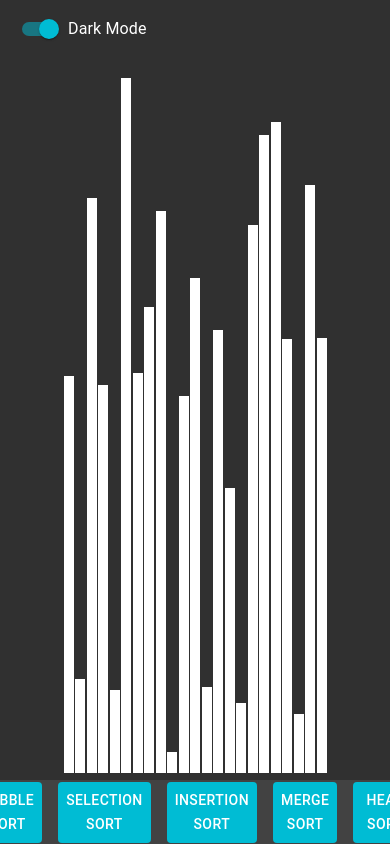
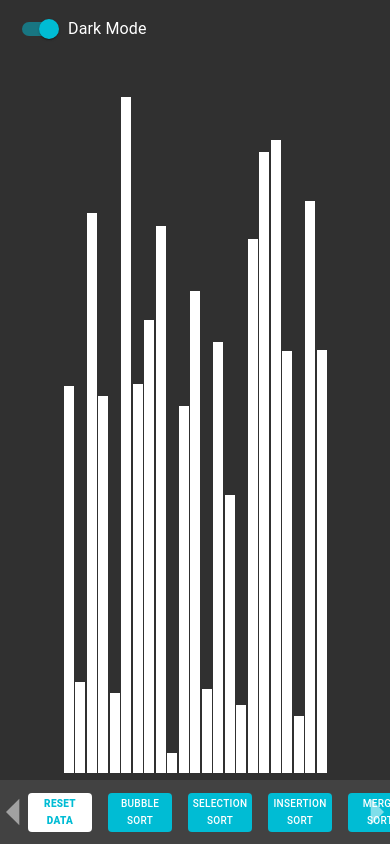
Before and after one commit to shanesaravia/sorting-visualizer, a React (Create React App) app: page / in a window 390 px wide. Built offline with nearby package versions, Linux system fonts and the light colour scheme.

Commit message:
reset button redesigned

```diff
--- a/src/App.js
+++ b/src/App.js
@@ -3,7 +3,7 @@ import './App.css';
 import Sorter from './components/Sorter';
 import CompleteMessage from './components/CompleteMessage';
 import { CssBaseline, Switch, Typography } from '@material-ui/core';
-import { ThemeProvider, makeStyles, useTheme } from '@material-ui/core/styles';
+import { ThemeProvider, makeStyles } from '@material-ui/core/styles';
 import { lightTheme, darkTheme } from './themes';
 
 const useStyles = makeStyles(theme => ({
@@ -23,7 +23,6 @@ function App() {
   const [checked, setChecked] = useState(false);
   const [disabled, setDisabled] = useState(false);
   const classes = useStyles();
-  const theme = useTheme();
 
   useEffect(() => {
     const userTheme = localStorage.getItem('theme') || 'dark';
@@ -39,7 +38,7 @@ function App() {
     // Set bars to correct color
     const arrayBars = document.getElementsByClassName('array-bar');
     for (let bar of arrayBars) {
-      bar.style.backgroundColor = val ? theme.palette.common.white : theme.palette.common.black;
+      bar.style.backgroundColor = val ? darkTheme.palette.custom.defaultBars : lightTheme.palette.custom.defaultBars;
     };
   }
 
--- a/src/components/Menu.js
+++ b/src/components/Menu.js
@@ -1,5 +1,7 @@
 import React from 'react';
 import { makeStyles } from '@material-ui/core/styles';
+import ArrowLeftIcon from '@material-ui/icons/ArrowLeft';
+import ArrowRightIcon from '@material-ui/icons/ArrowRight';
 
 const useStyles = makeStyles(theme => ({
   menu: {
@@ -10,7 +12,39 @@ const useStyles = makeStyles(theme => ({
     backgroundColor: theme.palette.grey[800],
     display: 'flex',
     alignItems: 'center',
-    justifyContent: 'center'
+    justifyContent: 'center',
+    [theme.breakpoints.down('xs')]: {
+      overflowX: 'scroll',
+      overflowY: 'hidden',
+      justifyContent: 'space-between',
+      '&::-webkit-scrollbar': {
+        display: 'none'
+      }
+    }
+  },
+  arrowContainer: {
+    padding: '1px 10px',
+    [theme.breakpoints.up('sm')]: {
+      display: 'none'
+    }
+  },
+  arrowLeft: {
+    position: 'fixed',
+    left: -18,
+    bottom: 0,
+    zIndex: 1,
+    opacity: 0.5,
+    height: theme.spacing(8),
+    width: 'auto'
+  },
+  arrowRight: {
+    position: 'fixed',
+    right: -18,
+    bottom: 0,
+    zIndex: 1,
+    opacity: 0.5,
+    height: theme.spacing(8),
+    width: 'auto'
   }
 }))
 
@@ -18,7 +52,13 @@ const Menu = props => {
   const classes = useStyles();
   return (
     <div className={classes.menu}>
+      <div className={classes.arrowContainer}>
+        <ArrowLeftIcon className={classes.arrowLeft} />
+      </div>
       { props.children }
+      <div className={classes.arrowContainer}>
+        <ArrowRightIcon className={classes.arrowRight} />
+      </div>
     </div>
   )
 }
--- a/src/components/Sorter.js
+++ b/src/components/Sorter.js
@@ -19,7 +19,7 @@ const Sorter = props => {
   const [ windowHeight, setWindowHeight ] = useState(window.innerHeight);
   const barWidth = 10;
   const barMargin = 1.5;
-  const contentHeight = windowHeight - 100;
+  const contentHeight = windowHeight - 120;
   const maxBars = Math.floor(windowWidth / (barWidth + barMargin) - 10);
 
   return (
@@ -43,7 +43,7 @@ const useStyles = makeStyles(theme => ({
     display: 'flex',
     justifyContent: 'center',
     height: props.contentHeight,
-    marginTop: 30,
+    marginTop: 50,
     padding: 0,
   }),
   arrBarWrapper: {
@@ -68,6 +68,22 @@ const useStyles = makeStyles(theme => ({
     backgroundColor: theme.palette.primary.main,
     '&:hover': {
       backgroundColor: theme.palette.primary.dark
+    },
+    [theme.breakpoints.down('sm')]: {
+      fontSize: 12
+    },
+    [theme.breakpoints.down('xs')]: {
+      fontSize: 10,
+      padding: 2
+    }
+  },
+  resetButton: {
+    backgroundColor: theme.palette.common.white,
+    color: theme.palette.primary.main,
+    fontWeight: 900,
+    '&:hover': {
+      // color: theme.palette.common.white
+      backgroundColor: '#D0D0D0'
     }
   }
 }))
@@ -137,7 +153,7 @@ const SorterDisplay = props => {
         </Box>
       </Container>
       <Menu>
-        <Button id='generate-array' className={classes.menuButton} onClick={generateRandomArray}>Reset Data</Button>
+        <Button id='generate-array' className={clsx(classes.menuButton, classes.resetButton)} onClick={generateRandomArray}>Reset Data</Button>
         <Tooltip title={<span>Time Complexity: O(n²)<br />Space Complexity: O(1)</span>}>
           <span>
             <Button className={classes.menuButton} disabled={disabled} onClick={() => sortingMethod('bubbleSort')}>
--- a/src/helpers/animations.js
+++ b/src/helpers/animations.js
@@ -54,7 +54,6 @@ const getQuickSortAnimations = arr => {
   const animations = [];
   if (arr.length <= 1) return arr;
   const finalSort = quickSort(arr, 0, arr.length - 1, animations);
-  // console.log('animations: ', animations);
   return { animations, finalSort };
 }
 
--- a/src/themes/dark.js
+++ b/src/themes/dark.js
@@ -1,5 +1,5 @@
 import { createMuiTheme } from '@material-ui/core/styles';
-import { cyan, lime, red, yellow } from '@material-ui/core/colors';
+import { cyan, lime, red } from '@material-ui/core/colors';
 
   const darkTheme = createMuiTheme({
     palette: {
--- a/src/themes/light.js
+++ b/src/themes/light.js
@@ -1,5 +1,5 @@
 import { createMuiTheme } from '@material-ui/core/styles';
-import { cyan, lime, red, grey, yellow } from '@material-ui/core/colors';
+import { cyan, lime, red, grey } from '@material-ui/core/colors';
 
   const lightTheme = createMuiTheme({
     palette: {
```
